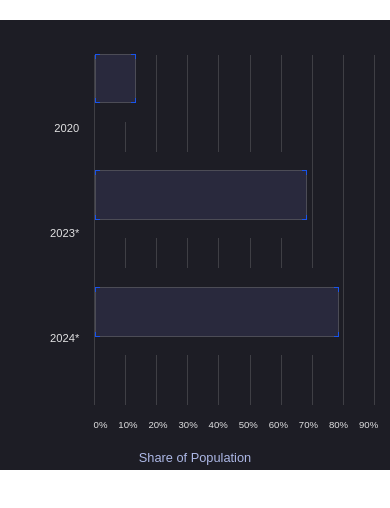
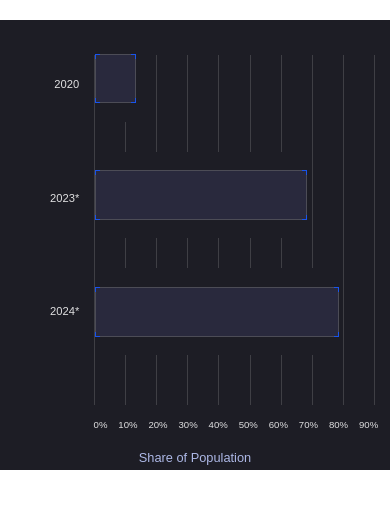
Before and after one commit to ShafeequrRehman/share-of-population, a plain HTML site: page index.html in a window 390 px wide. Drawn offline with Linux system fonts and the light colour scheme.

Commit message:
Update index.html

```diff
--- a/index.html
+++ b/index.html
@@ -188,9 +188,19 @@
 
     @media screen and (max-width: 480px){
         .y-axis-labels {
-      font-size: 0.6rem;
-      line-height: 1;
-        }
+      position: absolute;
+      top: 8px;
+      left: 0;
+      max-width: 20%;
+      text-align: right;
+      color: rgba(255, 255, 255, 0.863);
+      height: calc(97% - 57px); /* Adjust based on padding */
+      display: flex;
+      flex-wrap: wrap;
+      /* background-color: red; */
+      flex-direction: column;
+      justify-content: space-around;
+    }
         .barmain{
 
       margin-left: 18%;}
```
